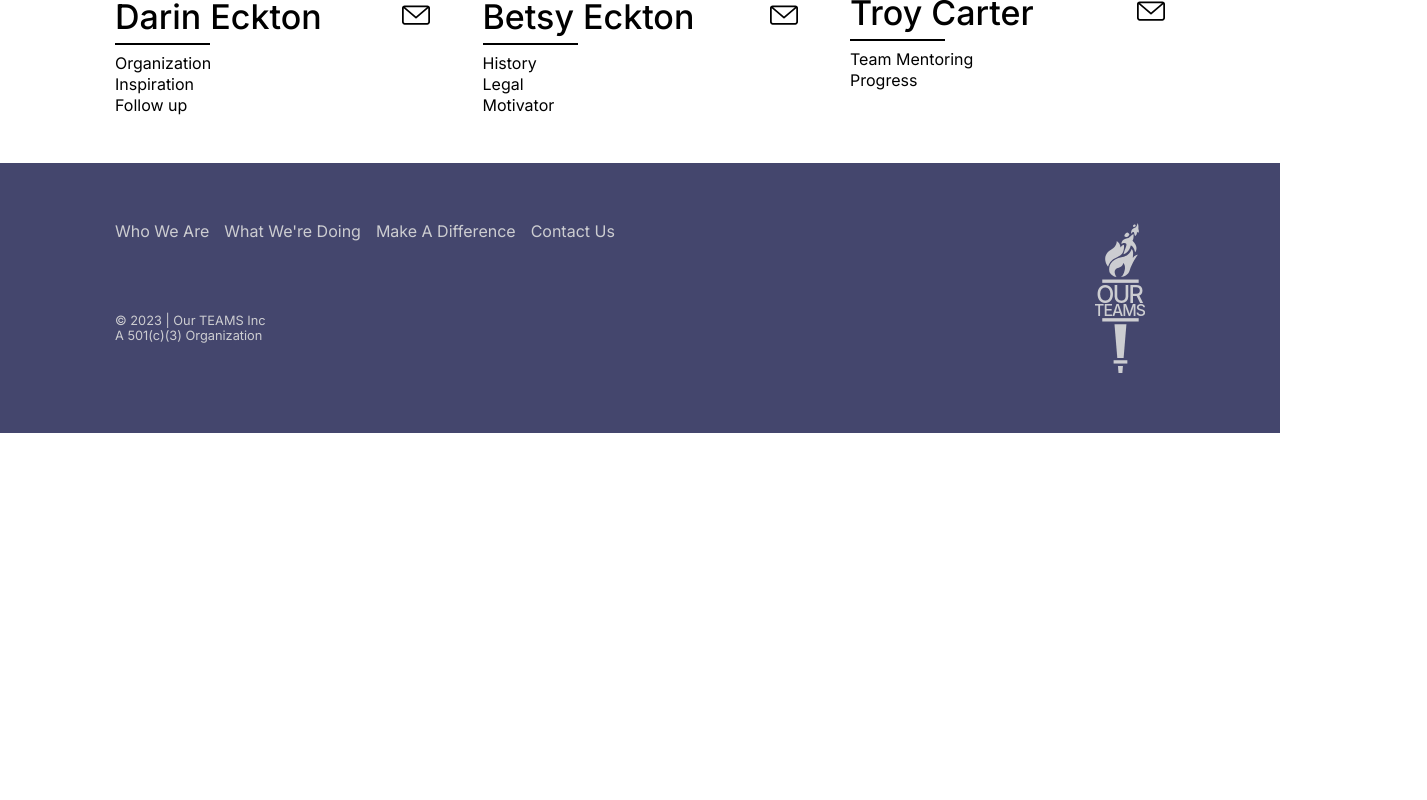
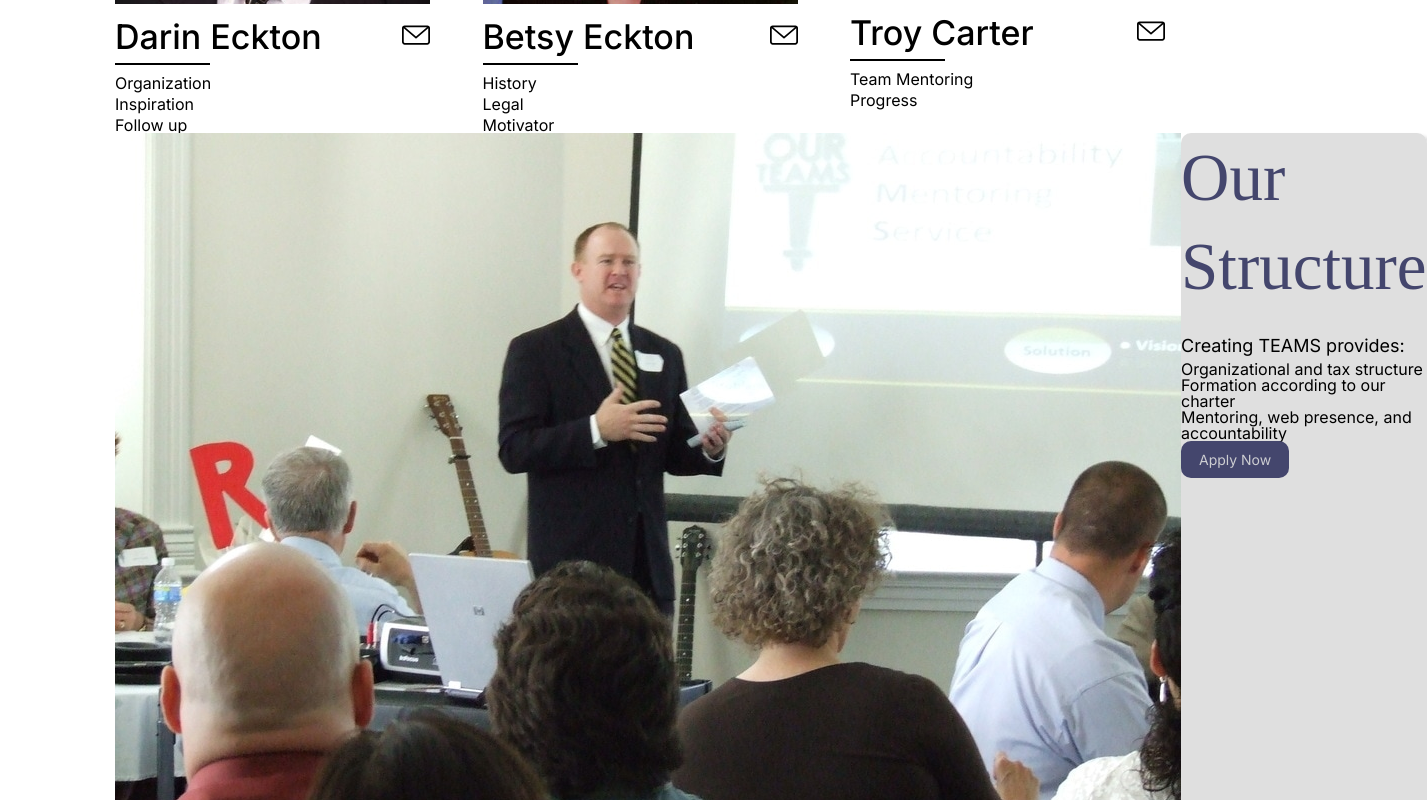
Before and after one commit to DeCKT/ourteamsinc, a React (Vite) app: page /who-we-are in a window 1280 px wide. Shown: the part 1160-1960 px from the top of the page, 1427 px wide, since content can reach past the window. Before the commit the page ends 1593 px from the top, so only its background shows below. Built offline with nearby package versions, Linux system fonts and the light colour scheme; a web font is replaced by a local one.

Commit message:
working on about page

```diff
--- /dev/null
+++ b/src/components/LargeImgSection.jsx
@@ -0,0 +1,9 @@
+function LargeImgSection(props) {
+  return (
+    <div className="large-img-container">
+      <img src={`src/assets/images/${props.img}`} className={props.type} />
+      <section className="white-background">{props.children}</section>
+    </div>
+  );
+}
+export default LargeImgSection;
--- a/src/pages/About.jsx
+++ b/src/pages/About.jsx
@@ -1,5 +1,7 @@
 import ImgHalfLeft from "../components/ImgHalfLeft";
 import PersonCard from "../components/PersonCard";
+import LargeImgSection from "../components/LargeImgSection";
+import Button from "../components/Button";
 
 const people = [
   {
@@ -56,6 +58,18 @@ function About() {
             })}
           </div>
         </div>
+
+        <LargeImgSection img="darin-instructing.jpg" type="large-img-right">
+          <h2>Our Structure</h2>
+          <p>Creating TEAMS provides:</p>
+          <ul>
+            <li>Organizational and tax structure</li>
+            <li>Formation according to our charter</li>
+            <li>Mentoring, web presence, and accountability</li>
+          </ul>
+
+          <Button>Apply Now</Button>
+        </LargeImgSection>
       </div>
     </>
   );
--- a/src/styles/main.css
+++ b/src/styles/main.css
@@ -49,6 +49,17 @@ h4 {
   display: flex;
   flex-direction: column;
   justify-content: space-between;
+}
+
+.large-img-container {
+  display: grid;
+  grid-template-columns: repeat(4, 1fr);
+}
+
+.large-img-right {
+}
+
+.large-img-left {
 }
 
 /* header and navigation */
@@ -151,6 +162,7 @@ h4 {
   display: flex;
   flex-direction: row;
   justify-content: space-between;
+  margin-top: 20px;
 }
 
 .person-cards {
```
Also changed, not shown: src/assets/images/darin-instructing.jpg (added).
